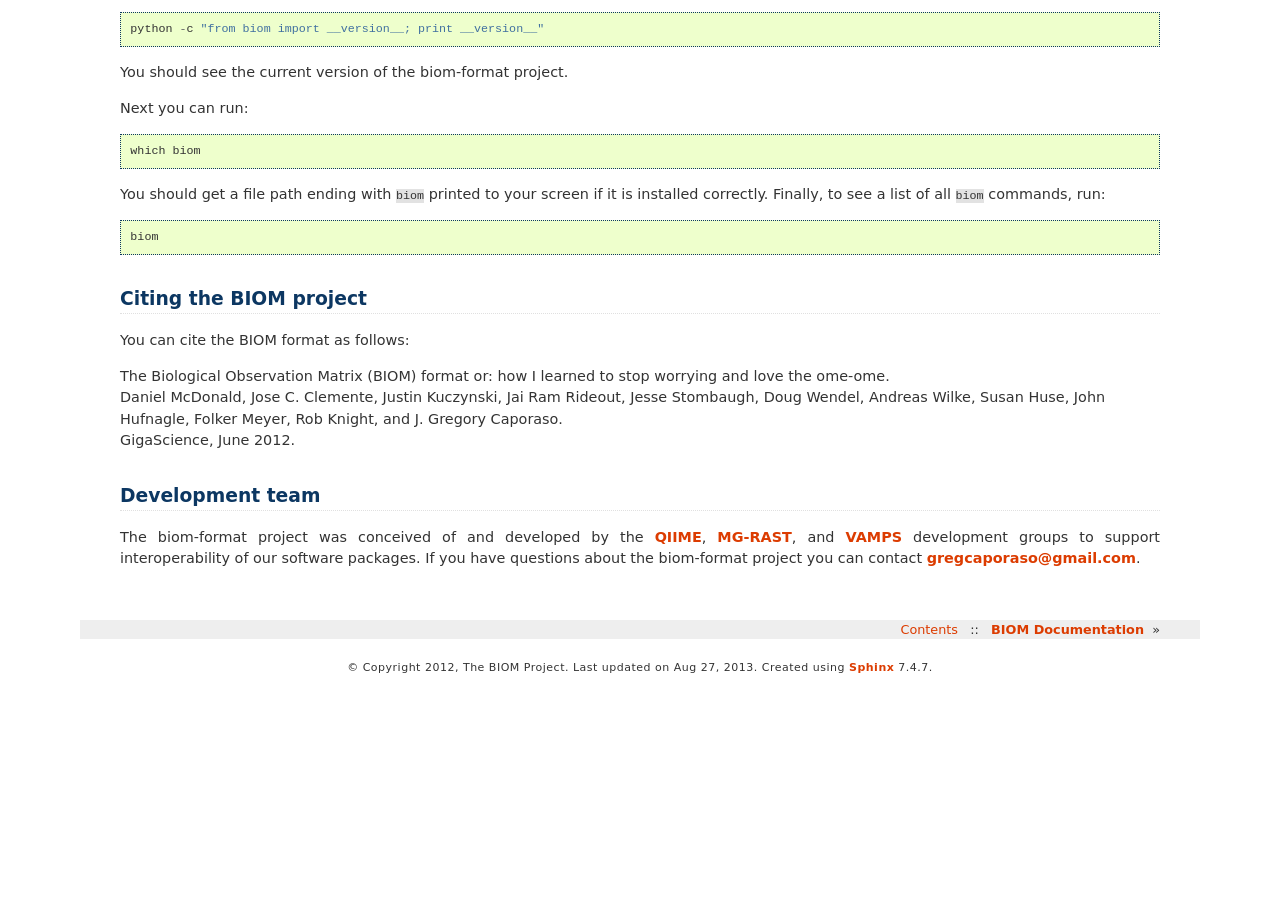
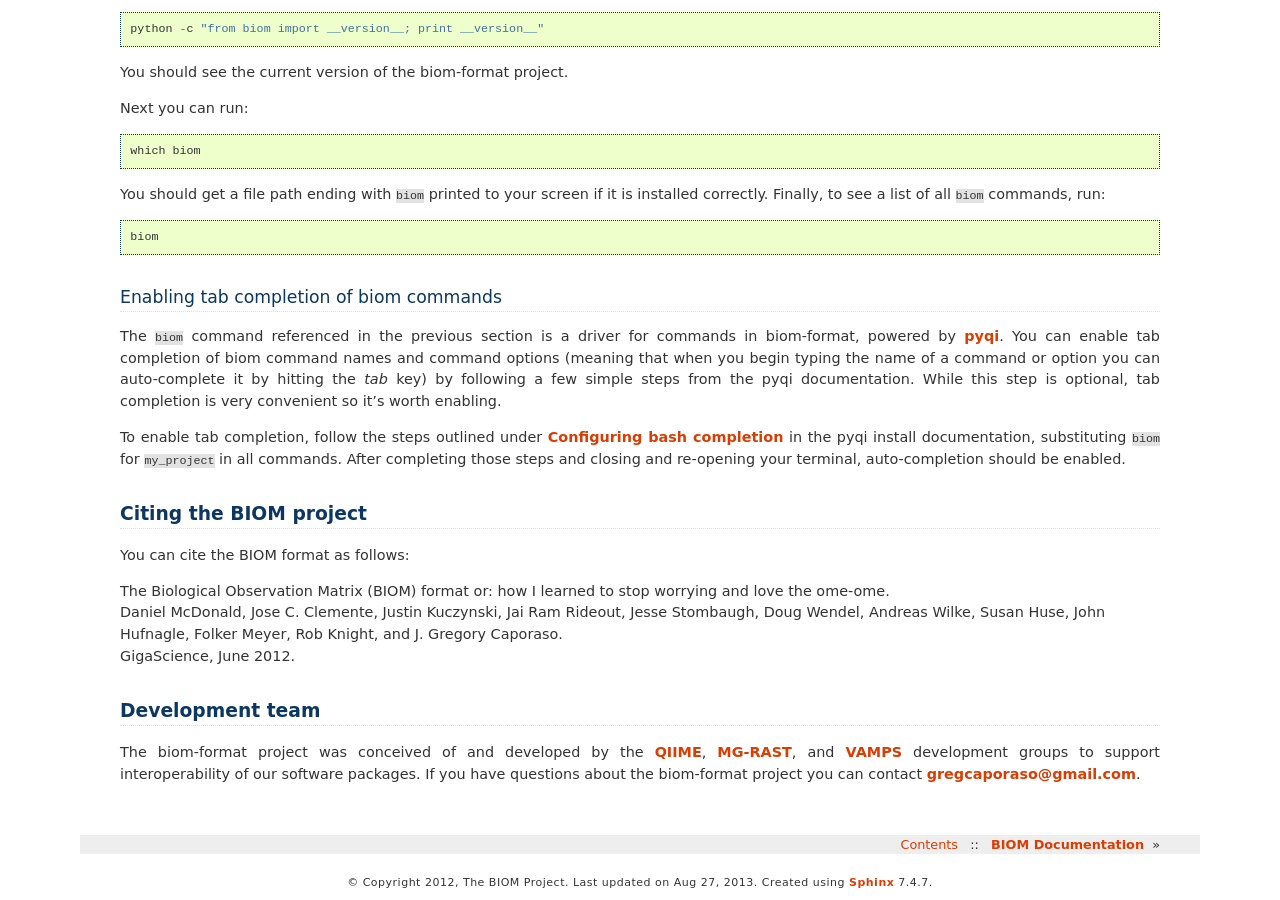
Before and after one commit to biocore/biom-format, a Sphinx documentation site: the page built from doc/index.rst, in a window 1280 px wide and 900 px high, scrolled down 2221 px. Built offline with Sphinx 7.4.7, drawn with Linux system fonts in a browser that asks for light colours; before the commit the page ends 2905 px from its top, so only the background shows below that.

Commit message:
fixes #189

```diff
--- a/doc/index.rst
+++ b/doc/index.rst
@@ -79,6 +79,13 @@ You should get a file path ending with ``biom`` printed to your screen if it is
 
 	biom
 
+Enabling tab completion of biom commands
+----------------------------------------
+
+The ``biom`` command referenced in the previous section is a driver for commands in biom-format, powered by `pyqi <http://bipy.github.io/pyqi>`_. You can enable tab completion of biom command names and command options (meaning that when you begin typing the name of a command or option you can auto-complete it by hitting the *tab* key) by following a few simple steps from the pyqi documentation. While this step is optional, tab completion is very convenient so it's worth enabling.
+
+To enable tab completion, follow the steps outlined under `Configuring bash completion <http://bipy.github.io/pyqi/doc/tutorials/defining_your_command_driver.html#configuring-bash-completion>`_ in the pyqi install documentation, substituting ``biom`` for ``my_project`` in all commands. After completing those steps and closing and re-opening your terminal, auto-completion should be enabled.
+
 Citing the BIOM project
 =======================
 
```
